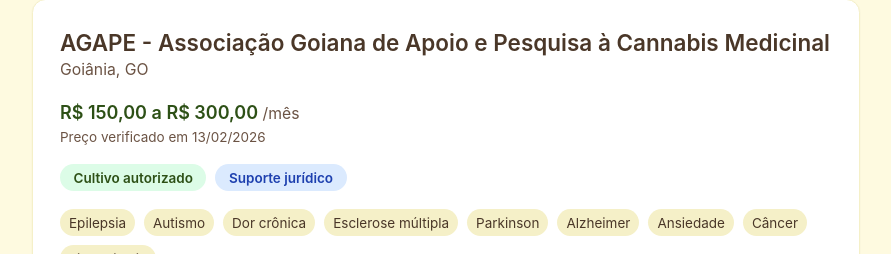
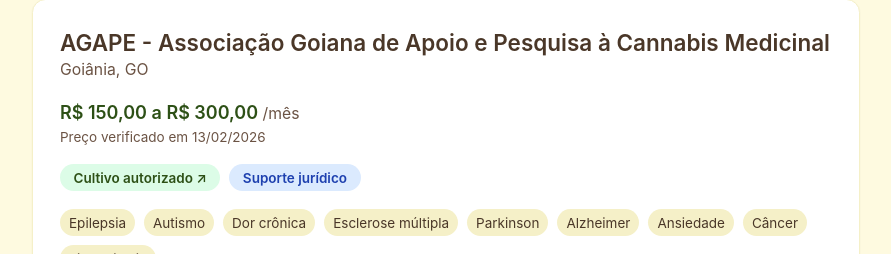
Before and after one commit to bruno-portfolio/Flor-de-Lei, a Next.js app: page /associacoes in a window 1280 px wide. Shown: the part 2935-3189 px from the top of the page, without its empty margins (194-1085 px from the left). Built offline with nearby package versions, Linux system fonts and the light colour scheme.

Commit message:
Tag 'Cultivo autorizado' clicável com fonte judicial verificável

```diff
--- a/components/associacoes/AssociacaoCard.tsx
+++ b/components/associacoes/AssociacaoCard.tsx
@@ -33,9 +33,21 @@
       {/* Badges */}
       <div className="flex flex-wrap gap-2">
         {associacao.cultivoAutorizado && (
-          <span className="inline-block bg-green-100 text-forest text-xs font-semibold px-3 py-1 rounded-full">
-            Cultivo autorizado
-          </span>
+          associacao.cultivoAutorizadoFonte ? (
+            <a
+              href={associacao.cultivoAutorizadoFonte}
+              target="_blank"
+              rel="noopener noreferrer"
+              className="inline-block bg-green-100 text-forest text-xs font-semibold px-3 py-1 rounded-full hover:bg-green-200 transition-colors no-underline"
+              title="Ver decisão judicial que autoriza o cultivo"
+            >
+              Cultivo autorizado ↗
+            </a>
+          ) : (
+            <span className="inline-block bg-green-100 text-forest text-xs font-semibold px-3 py-1 rounded-full">
+              Cultivo autorizado
+            </span>
+          )
         )}
         {associacao.suporteJuridico && (
           <span className="inline-block bg-blue-100 text-blue-800 text-xs font-semibold px-3 py-1 rounded-full">
--- a/data/associacoes.json
+++ b/data/associacoes.json
@@ -123,6 +123,7 @@
         "dataVerificacao": "2026-02-13"
       },
       "cultivoAutorizado": true,
+      "cultivoAutorizadoFonte": "https://www.jornalopcao.com.br/reportagens/cannabis-medicinal-482684/",
       "condicoesAtendidas": ["epilepsia", "autismo", "dor-cronica", "esclerose-multipla", "parkinson", "alzheimer", "ansiedade", "cancer", "fibromialgia"],
       "dataVerificacao": "2026-02-13",
       "ativo": true,
@@ -167,6 +168,7 @@
         "dataVerificacao": "2026-02-13"
       },
       "cultivoAutorizado": true,
+      "cultivoAutorizadoFonte": "https://regionalzao.com.br/2024/09/01/justica-de-minas-gerais-concede-liminar-autorizando-associacao-privada-de-ituiutaba-a-plantar-cannabis-para-uso-medicinal/",
       "condicoesAtendidas": ["epilepsia", "autismo", "dor-cronica", "esclerose-multipla", "parkinson", "alzheimer", "ansiedade", "fibromialgia"],
       "dataVerificacao": "2026-02-13",
       "ativo": true,
@@ -211,6 +213,7 @@
         "dataVerificacao": "2026-02-13"
       },
       "cultivoAutorizado": true,
+      "cultivoAutorizadoFonte": "https://www.jfpb.jus.br/arquivos/editais/Cannabissentenca.pdf",
       "condicoesAtendidas": ["epilepsia", "autismo", "dor-cronica", "esclerose-multipla", "parkinson", "alzheimer", "ansiedade", "insonia", "cancer", "fibromialgia"],
       "dataVerificacao": "2026-02-13",
       "ativo": true,
@@ -253,7 +256,7 @@
         "fonte": "Referência de óleos produzidos. Preços exatos sob consulta. Folha PE.",
         "dataVerificacao": "2026-02-13"
       },
-      "cultivoAutorizado": true,
+      "cultivoAutorizado": false,
       "condicoesAtendidas": ["epilepsia", "autismo", "dor-cronica", "parkinson", "alzheimer", "ansiedade", "cancer", "fibromialgia"],
       "dataVerificacao": "2026-02-13",
       "ativo": true,
@@ -316,7 +319,7 @@
         "fonte": "Site oficial APEPI (associado.apepi.org)",
         "dataVerificacao": "2026-02-13"
       },
-      "cultivoAutorizado": true,
+      "cultivoAutorizado": false,
       "condicoesAtendidas": ["epilepsia", "autismo", "dor-cronica", "esclerose-multipla", "parkinson", "alzheimer", "ansiedade", "insonia", "cancer", "fibromialgia"],
       "dataVerificacao": "2026-02-13",
       "ativo": true,
@@ -339,6 +342,7 @@
         "dataVerificacao": "2026-02-13"
       },
       "cultivoAutorizado": true,
+      "cultivoAutorizadoFonte": "https://www.osaogoncalo.com.br/geral/154089/decisao-historica-em-niteroi-abrario-conquista-direito-de-cultivar-cannabis-medicinal",
       "condicoesAtendidas": ["epilepsia", "autismo", "dor-cronica", "esclerose-multipla", "parkinson", "alzheimer", "ansiedade", "insonia", "cancer", "fibromialgia"],
       "dataVerificacao": "2026-02-13",
       "ativo": true,
@@ -424,6 +428,7 @@
         "dataVerificacao": "2026-02-13"
       },
       "cultivoAutorizado": true,
+      "cultivoAutorizadoFonte": "https://www.trf4.jus.br/trf4/controlador.php?acao=noticia_visualizar&id_noticia=26709",
       "condicoesAtendidas": ["epilepsia", "autismo", "dor-cronica", "esclerose-multipla", "parkinson", "alzheimer", "ansiedade", "insonia", "cancer", "fibromialgia"],
       "dataVerificacao": "2026-02-13",
       "ativo": true,
@@ -468,6 +473,7 @@
         "dataVerificacao": "2026-02-13"
       },
       "cultivoAutorizado": true,
+      "cultivoAutorizadoFonte": "https://cultive.org.br/cultive-e-reforma-conseguem-o-primeiro-habeas-corpus-coletivo-do-pais-para-cultivo-de-cannabis-para-fins-terapeuticos/",
       "condicoesAtendidas": ["epilepsia", "dor-cronica", "ansiedade", "fibromialgia"],
       "dataVerificacao": "2026-02-13",
       "ativo": true,
--- a/data/associacoes.schema.json
+++ b/data/associacoes.schema.json
@@ -78,6 +78,11 @@
           "type": "boolean",
           "description": "Se a associação possui autorização judicial para cultivo"
         },
+        "cultivoAutorizadoFonte": {
+          "type": "string",
+          "format": "uri",
+          "description": "URL da consulta processual ou decisão judicial que autoriza o cultivo"
+        },
         "condicoesAtendidas": {
           "type": "array",
           "items": {
--- a/lib/types.ts
+++ b/lib/types.ts
@@ -26,6 +26,7 @@
   site?: string;
   faixaPreco: FaixaPreco;
   cultivoAutorizado: boolean;
+  cultivoAutorizadoFonte?: string;
   condicoesAtendidas: string[];
   dataVerificacao: string; // ISO date: YYYY-MM-DD
   ativo: boolean;
```
